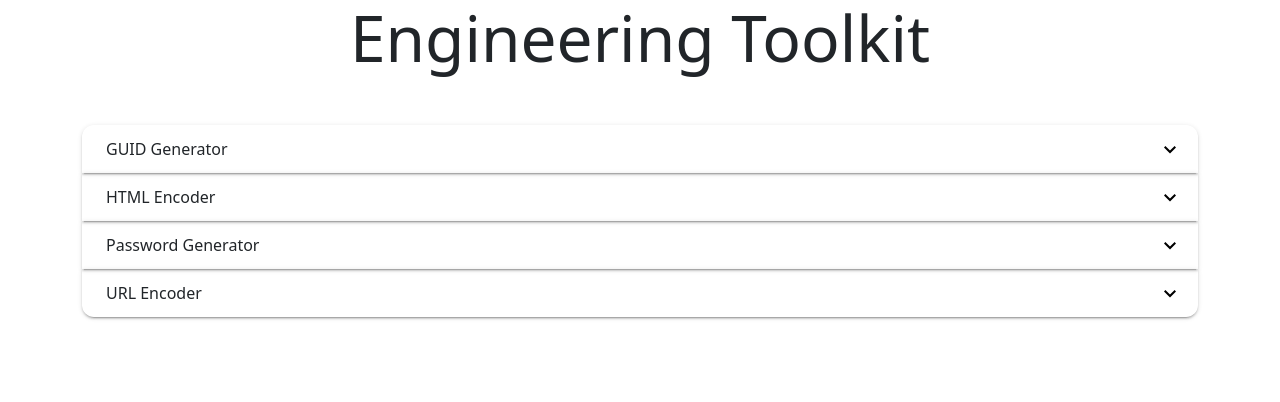
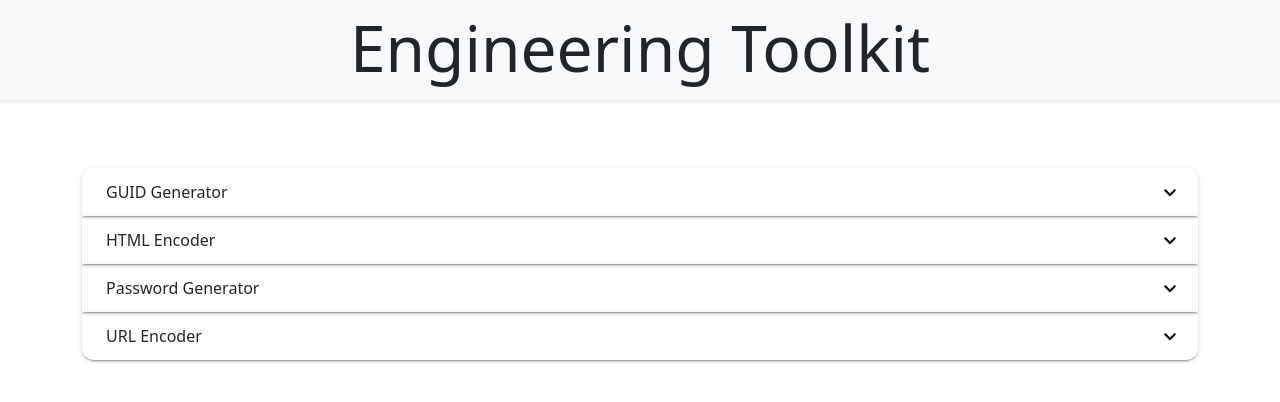
Before and after one commit to silver-softie/engineering-tools, an Angular app: page / in a window 1280 px wide. Shown: the top 402 px of the page. Built offline with nearby package versions, Linux system fonts and the light colour scheme.

Commit message:
Added fixed banner component at the top of the page.

```diff
--- a/src/app/app.component.html
+++ b/src/app/app.component.html
@@ -1,4 +1,4 @@
-<h1 class="display-3 text-center">Engineering Toolkit</h1>
+<app-banner></app-banner>
 <div class="container mt-5">
-    <app-home></app-home>
+  <app-home></app-home>
 </div>
--- a/src/app/app.component.ts
+++ b/src/app/app.component.ts
@@ -1,7 +1,7 @@
 import { Component } from '@angular/core';
 import { RouterModule, RouterOutlet } from '@angular/router';
-import { GuidGeneratorComponent } from "./guid-generator/guid-generator.component";
 import { HomeComponent } from "./home/home.component";
+import { BannerComponent } from './banner/banner.component';
 
 interface DynamicComponent {
   component: any,
@@ -13,10 +13,11 @@ interface DynamicComponent {
 @Component({
   selector: 'app-root',
   imports: [
+    BannerComponent,
     RouterModule,
     RouterOutlet,
     HomeComponent,
-],
+  ],
   templateUrl: './app.component.html',
   styleUrl: './app.component.css'
 })
--- /dev/null
+++ b/src/app/banner/banner.component.css
@@ -0,0 +1,11 @@
+.banner {
+  position: fixed;
+  top: 0;
+  width: 100%;
+  background-color: #f8f9fa;
+  text-align: center;
+  padding: 10px;
+  box-shadow: 0 2px 4px rgba(0, 0, 0, 0.1);
+  z-index: 1000; /* Ensure the banner is on top of other elements */
+  height: 100px; /* Set a fixed height for the banner */
+}
--- /dev/null
+++ b/src/app/banner/banner.component.html
@@ -0,0 +1,3 @@
+<div class="banner">
+  <h1 class="display-3 text-center">Engineering Toolkit</h1>
+</div>
--- a/src/app/home/home.component.html
+++ b/src/app/home/home.component.html
@@ -1,8 +1,9 @@
-@if (this.tools.length === 0) {
-    <h2>No tools found</h2>
-    <p>There are no tools available for this project.</p>
+<div class="content">
+  @if (this.tools.length === 0) {
+  <h2>No tools found</h2>
+  <p>There are no tools available for this project.</p>
 
-} @else {
+  } @else {
   <mat-accordion multi="false">
     @for (tool of this.tools; track tool) {
     <mat-expansion-panel>
@@ -13,4 +14,5 @@
     </mat-expansion-panel>
     }
   </mat-accordion>
-}
+  }
+</div>
--- a/src/styles.css
+++ b/src/styles.css
@@ -1 +1,3 @@
-/* You can add global styles to this file, and also import other style files */
+.content {
+  padding-top: 120px; /* Adjust based on the height of your banner */
+}
```
Also changed, not shown: src/app/banner/banner.component.ts (added, +11 -0 lines), 1 other file (tests, documents, lock files or other folders).
